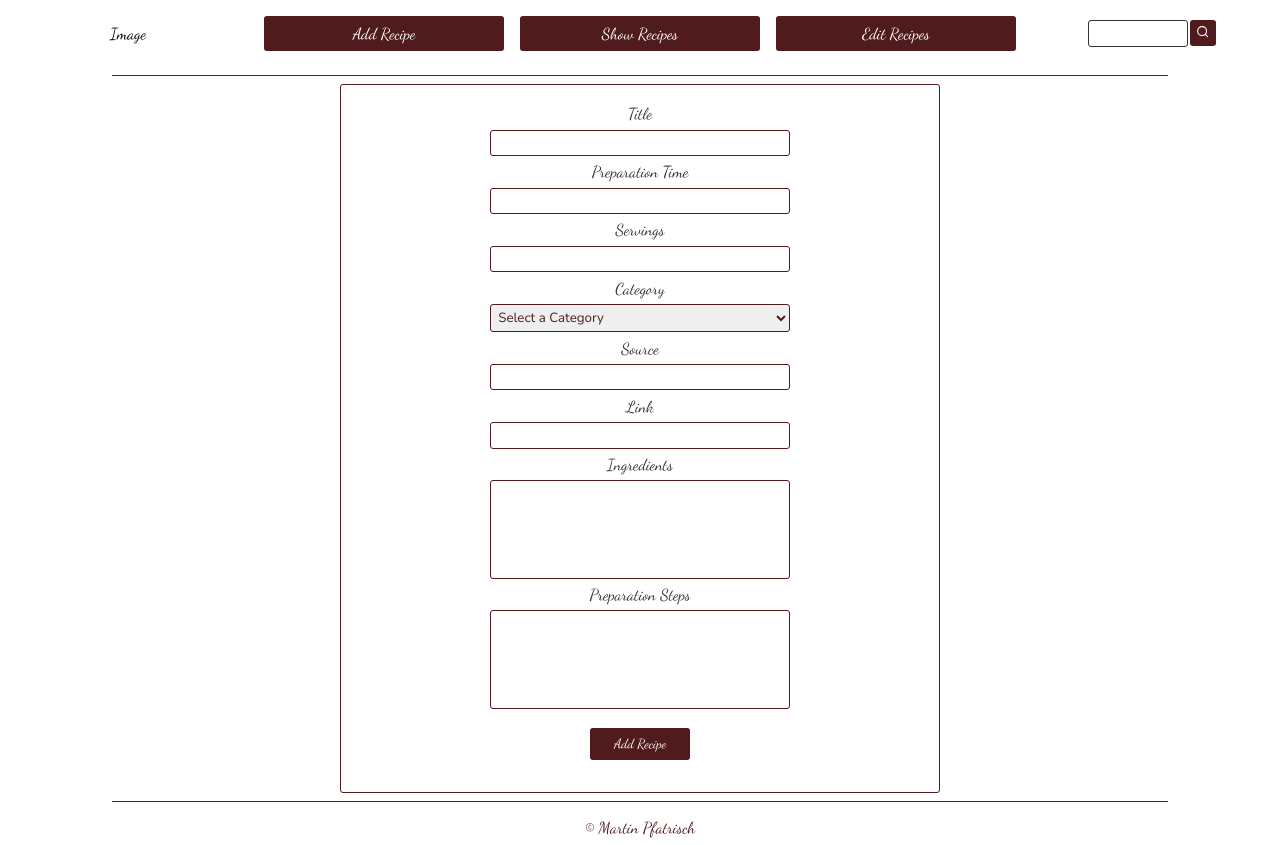
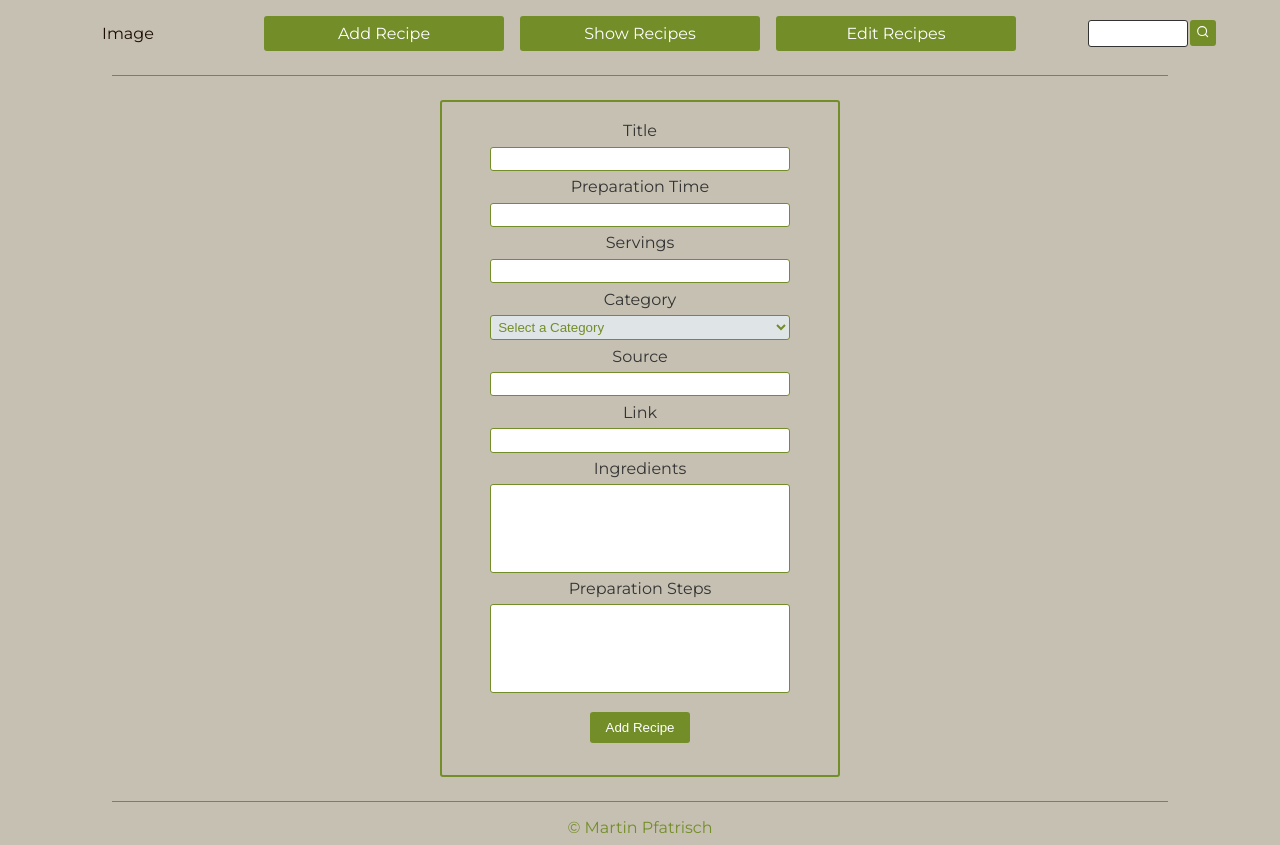
Before and after one commit to PfMartin/delicious_dishes, a React (Create React App) app in the folder client/: page / in a window 1280 px wide. Built offline with nearby package versions, Linux system fonts and the light colour scheme.

Commit message:
Finished the layout and styling for AddRecipe.js

```diff
--- a/client/src/components/AddRecipe.js
+++ b/client/src/components/AddRecipe.js
@@ -1,6 +1,4 @@
 import React, { Fragment } from 'react';
-
-const style = require('../style.js');
 
 class AddRecipe extends React.Component {
   constructor(props) {
@@ -46,7 +44,6 @@ class AddRecipe extends React.Component {
   render() {
     return(
       <Fragment>
-        <div className='container'>
           <div className='formContainer'>
             <form
               onSubmit={this.addRecipe}
@@ -119,7 +116,6 @@ class AddRecipe extends React.Component {
               <button className='btn'> Add Recipe</button>
             </form>
           </div>
-        </div>
         <div className='line'></div>
       </Fragment>
     )
--- a/client/src/index.css
+++ b/client/src/index.css
@@ -1,14 +1,14 @@
-@import url('https://fonts.googleapis.com/css2?family=Dancing+Script&family=Nunito&display=swap');
+@import url('https://fonts.googleapis.com/css2?family=Montserrat&display=swap');
 
 :root {
-  --dark1: #2E1114;
-  --accent: #501B1D;
+  --accentDark: #4D4403;
+  --accent: #738D28;
   --medium: #64485C;
-  --light1: #83677B;
-  --light2: #ADADAD;
+  --lightGrey: #DFE4E7;
+  --mediumGrey: #C6C0B2;
 
   --white: #fff;
-  --black: #000;
+  --black: #1D0D00;
   --grey: #333;
 }
 
@@ -19,14 +19,29 @@
 }
 
 body {
+  color: var(--black);
+  background: var(--mediumGrey);
+  font-family: 'Montserrat', sans-serif;
 }
 
 ul {
   list-style: none;
 }
 
+textarea {
+  resize: none;
+    font-family: 'Montserrat', sans-serif;
+}
+
+input {
+    font-family: 'Montserrat', sans-serif;
+}
+
+input[type=number]::-webkit-inner-spin-button {
+  -webkit-appearance: none;
+}
+
 .btn {
-  font-family: 'Dancing Script', cursive;
   background: var(--accent);
   border-radius: 3px;
   border: none;
@@ -37,7 +52,7 @@ ul {
 }
 
 .btn:hover {
-  background: var(--dark1);
+  background: var(--accentDark);
   cursor: pointer;
 }
 
@@ -48,19 +63,15 @@ ul {
 }
 
 .shortLine {
-  margin: 0.5rem 20rem;
+  margin: 1rem 20rem;
   height: 0px;
   border-bottom: 0.2px var(--accent) solid;
 }
 
-textarea {
-  resize: none;
-}
 
 /* Header */
 .header {
   margin: auto;
-  font-family: 'Dancing Script', cursive;
   padding: 1rem 0;
   display: grid;
   grid-template-columns: 1fr 3fr 1fr;
@@ -85,7 +96,7 @@ textarea {
 }
 
 .navBar li:hover {
-  background: var(--dark1);
+  background: var(--accentDark);
   cursor: pointer;
 }
 
@@ -117,20 +128,20 @@ textarea {
 }
 
 .header form button:hover {
-  background: var(--dark1);
+  background: var(--accentDark);
   cursor: pointer;
 }
 
 /* Add Recipes */
 .formContainer {
-  margin: auto;
-  border: 1px var(--accent) solid;
+  margin: 1.5rem auto;
+  border: 2px var(--accent) solid;
+  /* background: var(--lightGrey); */
   border-radius: 3px;
-  max-width: 600px;
+  max-width: 400px;
 }
 
 .formContainer form {
-  font-family: 'Dancing Script', cursive;
   display: grid;
   padding: 1rem;
   color: var(--grey);
@@ -149,10 +160,13 @@ textarea {
 .formContainer form textarea,
 .formContainer form select {
   padding: 0.2rem;
-  font-family: 'Nunito', sans-serif;
   border: 1px var(--accent) solid;
   border-radius: 3px;
   color: var(--accent);
+}
+
+.formContainer form select {
+  background: var(--lightGrey);
 }
 
 .formContainer form select option {
@@ -185,7 +199,6 @@ textarea {
 
 .footer {
   padding: 0.5rem;
-  font-family: 'Dancing Script', cursive;
   color: var(--accent);
   text-align: center;
 }
```
